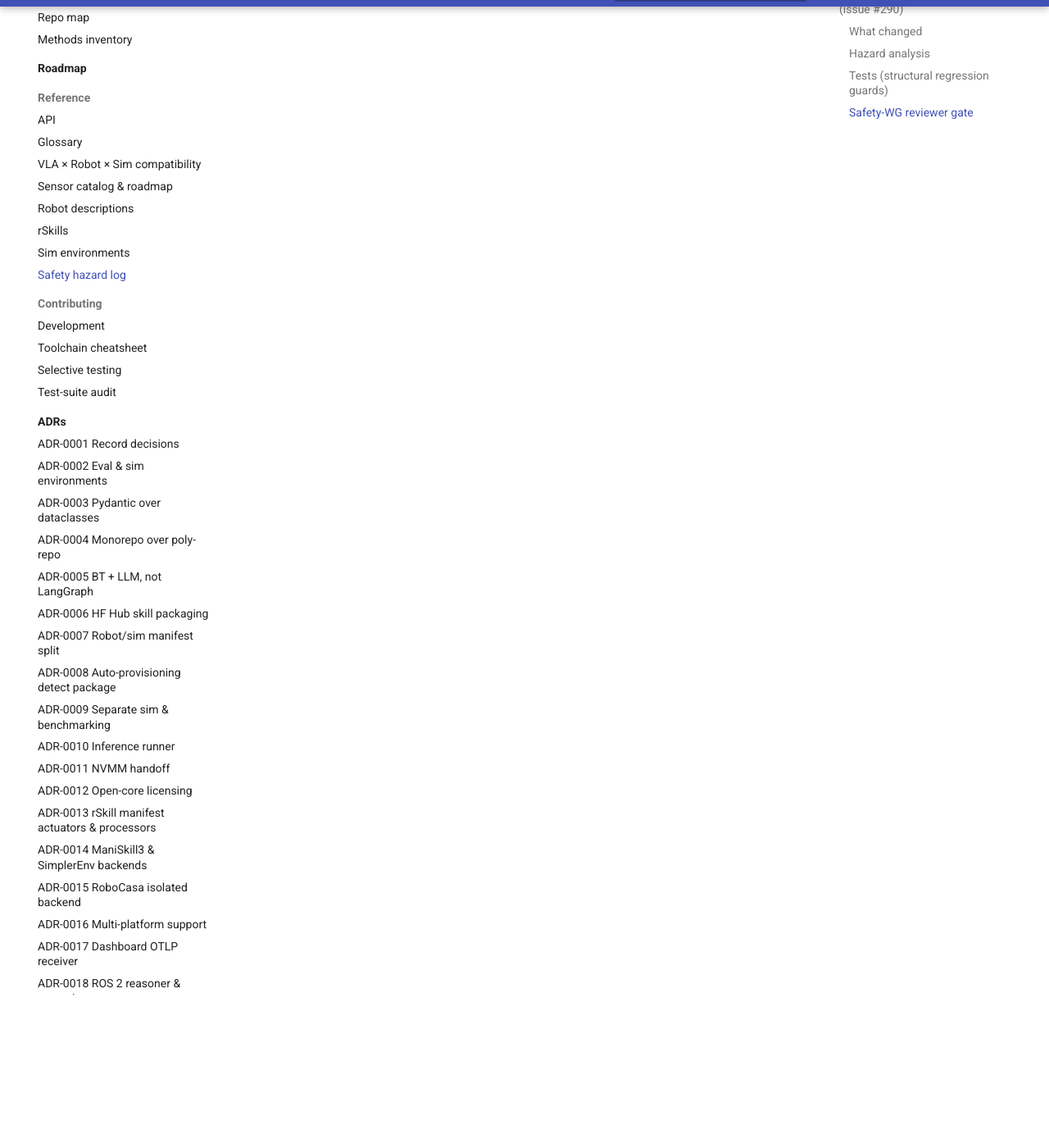
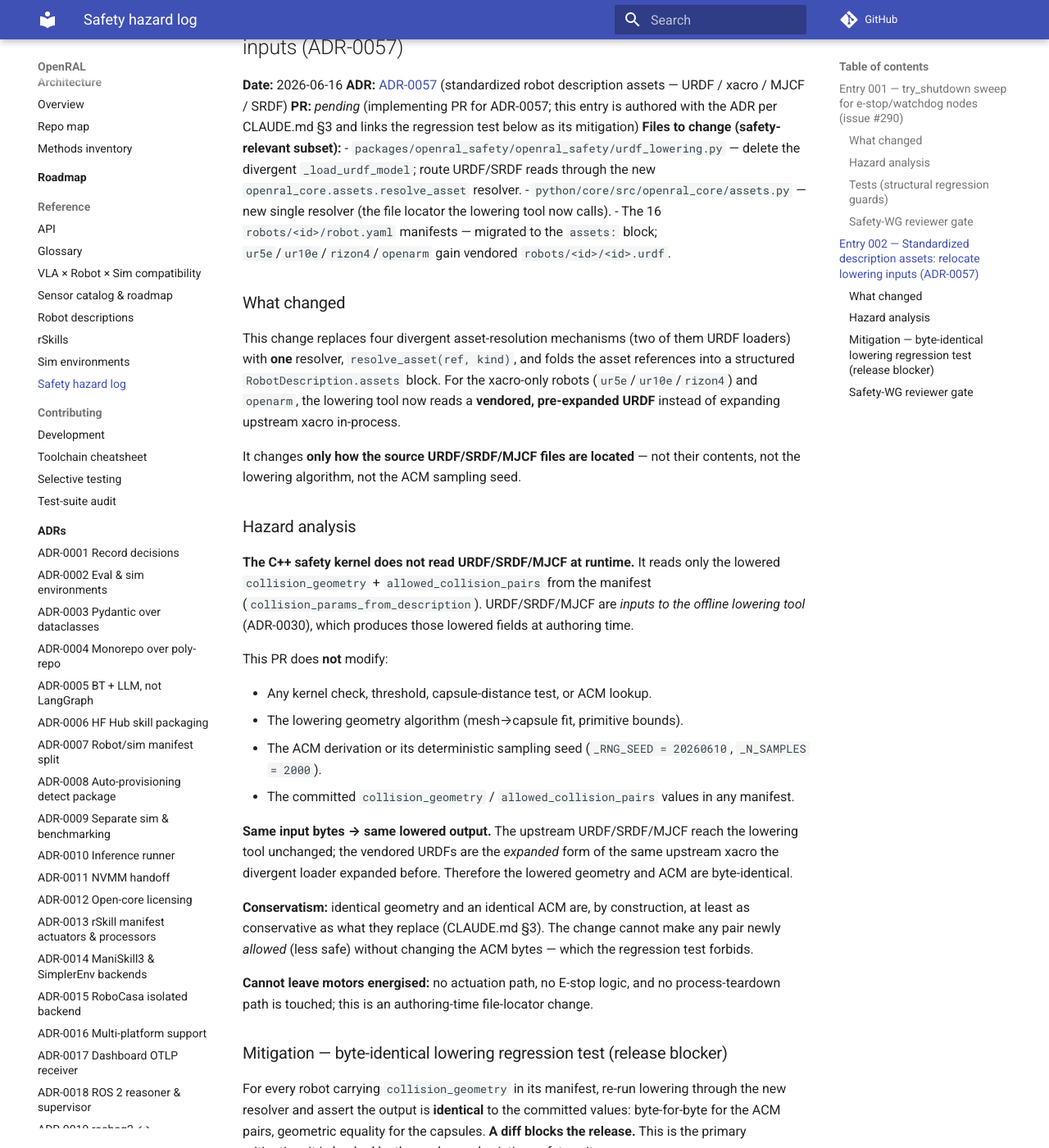
Before and after one commit to OpenRAL/openral, an MkDocs documentation site: the page built from docs/reference/hazard-log.md, in a window 1280 px wide and 1400 px high, scrolled down 2120 px. Shown: the whole window at 82% size. Built offline with MkDocs 1.6.1 and Material for MkDocs 9.7.7, drawn with Linux system fonts in a browser that asks for light colours; comment, search, counter and statistics services are not loaded; some of the changed text lies outside the part shown.

Commit message:
docs(adr): standardized description assets (URDF/xacro/MJCF/SRDF)
Add ADR-0057: a single `assets:` block on RobotDescription resolved by one
new `openral_core.assets.resolve_asset(ref, kind)` with one URI grammar
(`rd:`, `file:`, `gym_aloha:`/`openarm:`/`menagerie:`, `ros2://`), replacing
the four divergent mechanisms (`urdf_path`, the divergent `_load_urdf_model`,
`sim.mjcf_uri`, plain-path `srdf_path`) and the ADR-0027 mount fields.
No backwards compatibility; schema_version bump + migrator. xacro-only robots
(ur5e/ur10e/rizon4) and openarm ship vendored pre-expanded URDFs via a new
`openral robot vendor-urdf` CLI. URDF stays optional.

Safety: documents that the C++ kernel reads only the lowered
collision_geometry/allowed_collision_pairs (never URDF/SRDF/MJCF), so this
change relocates lowering *inputs* only — mandates a byte-identical
fleet-wide lowering regression test as the mitigation, a pending safety-WG
sign-off (human gate), and adds hazard-log Entry 002. Records upstream
license lineage for the four vendored URDFs (all Apache-2.0/BSD).

Cross-links ADR-0027 (mount/root-frame fields) and ADR-0030 (collision
lowering). Updates the ADR index and mkdocs nav.

Co-Authored-By: Claude Opus 4.8 <noreply@anthropic.com>
Signed-off-by: Adrian Llopart <adrianllopart@gmail.com>

```diff
--- a/docs/reference/hazard-log.md
+++ b/docs/reference/hazard-log.md
@@ -84,3 +84,85 @@ proof).
 merge**, per CLAUDE.md §3. The hazard analysis above and the structural test
 suite are the author's contribution; the reviewer must independently verify
 the no-enforcement-change claim.
+
+---
+
+## Entry 002 — Standardized description assets: relocate lowering inputs (ADR-0057)
+
+**Date:** 2026-06-16
+**ADR:** [ADR-0057](../adr/0057-standardized-description-assets.md) (standardized
+robot description assets — URDF / xacro / MJCF / SRDF)
+**PR:** _pending_ (implementing PR for ADR-0057; this entry is authored with the
+ADR per CLAUDE.md §3 and links the regression test below as its mitigation)
+**Files to change (safety-relevant subset):**
+- `packages/openral_safety/openral_safety/urdf_lowering.py` — delete the
+  divergent `_load_urdf_model`; route URDF/SRDF reads through the new
+  `openral_core.assets.resolve_asset` resolver.
+- `python/core/src/openral_core/assets.py` — new single resolver (the file
+  locator the lowering tool now calls).
+- The 16 `robots/<id>/robot.yaml` manifests — migrated to the `assets:` block;
+  `ur5e`/`ur10e`/`rizon4`/`openarm` gain vendored `robots/<id>/<id>.urdf`.
+
+### What changed
+
+This change replaces four divergent asset-resolution mechanisms (two of them
+URDF loaders) with **one** resolver, `resolve_asset(ref, kind)`, and folds the
+asset references into a structured `RobotDescription.assets` block. For the
+xacro-only robots (`ur5e`/`ur10e`/`rizon4`) and `openarm`, the lowering tool now
+reads a **vendored, pre-expanded URDF** instead of expanding upstream xacro
+in-process.
+
+It changes **only how the source URDF/SRDF/MJCF files are located** — not their
+contents, not the lowering algorithm, not the ACM sampling seed.
+
+### Hazard analysis
+
+**The C++ safety kernel does not read URDF/SRDF/MJCF at runtime.** It reads only
+the lowered `collision_geometry` + `allowed_collision_pairs` from the manifest
+(`collision_params_from_description`). URDF/SRDF/MJCF are *inputs to the offline
+lowering tool* (ADR-0030), which produces those lowered fields at authoring time.
+
+This PR does **not** modify:
+
+- Any kernel check, threshold, capsule-distance test, or ACM lookup.
+- The lowering geometry algorithm (mesh→capsule fit, primitive bounds).
+- The ACM derivation or its deterministic sampling seed
+  (`_RNG_SEED = 20260610`, `_N_SAMPLES = 2000`).
+- The committed `collision_geometry` / `allowed_collision_pairs` values in any
+  manifest.
+
+**Same input bytes → same lowered output.** The upstream URDF/SRDF/MJCF reach the
+lowering tool unchanged; the vendored URDFs are the *expanded* form of the same
+upstream xacro the divergent loader expanded before. Therefore the lowered
+geometry and ACM are byte-identical.
+
+**Conservatism:** identical geometry and an identical ACM are, by construction,
+at least as conservative as what they replace (CLAUDE.md §3). The change cannot
+make any pair newly *allowed* (less safe) without changing the ACM bytes — which
+the regression test forbids.
+
+**Cannot leave motors energised:** no actuation path, no E-stop logic, and no
+process-teardown path is touched; this is an authoring-time file-locator change.
+
+### Mitigation — byte-identical lowering regression test (release blocker)
+
+For every robot carrying `collision_geometry` in its manifest, re-run lowering
+through the new resolver and assert the output is **identical** to the committed
+values: byte-for-byte for the ACM pairs, geometric equality for the capsules.
+**A diff blocks the release.** This is the primary mitigation. It is backed by
+the unchanged existing safety suite:
+`packages/openral_safety/test/test_urdf_lowering_fk.py` (incl.
+`test_franka_acm_uses_srdf_when_srdf_path_set`), the `mjcf_lowering` tests, the
+envelope-loader tests, the kernel integration tests, and the fleet guard
+`tests/unit/test_collision_lowering_fleet.py`.
+
+### Safety-WG reviewer gate
+
+**This change requires explicit sign-off from a safety-WG reviewer before
+merge**, per CLAUDE.md §3. The reviewer must independently verify (a) the
+"kernel never reads these files / this only relocates them" claim and (b) the
+byte-identical regression evidence across the fleet, including that the vendored
+`ur5e`/`ur10e`/`rizon4`/`openarm` URDFs lower to the same geometry the in-process
+xacro path produced.
+
+- [ ] **PENDING: safety-WG reviewer sign-off** (human gate — not author-clearable).
--- a/mkdocs.yml
+++ b/mkdocs.yml
@@ -149,3 +149,4 @@ nav:
     - ADR-0054 MoveIt goal-builder library: adr/0054-moveit-goal-builder-library.md
     - ADR-0055 rSkill registry & discoverability: adr/0055-rskill-registry-model-and-discoverability.md
     - ADR-0056 On-demand detectors as prompt-able reasoner tools: adr/0056-on-demand-detectors-as-promptable-reasoner-tools.md
+    - ADR-0057 Standardized description assets: adr/0057-standardized-description-assets.md
```
Also changed, not shown: docs/adr/0057-standardized-description-assets.md (added, +285 -0 lines), docs/adr/README.md (+1 -0 lines).
